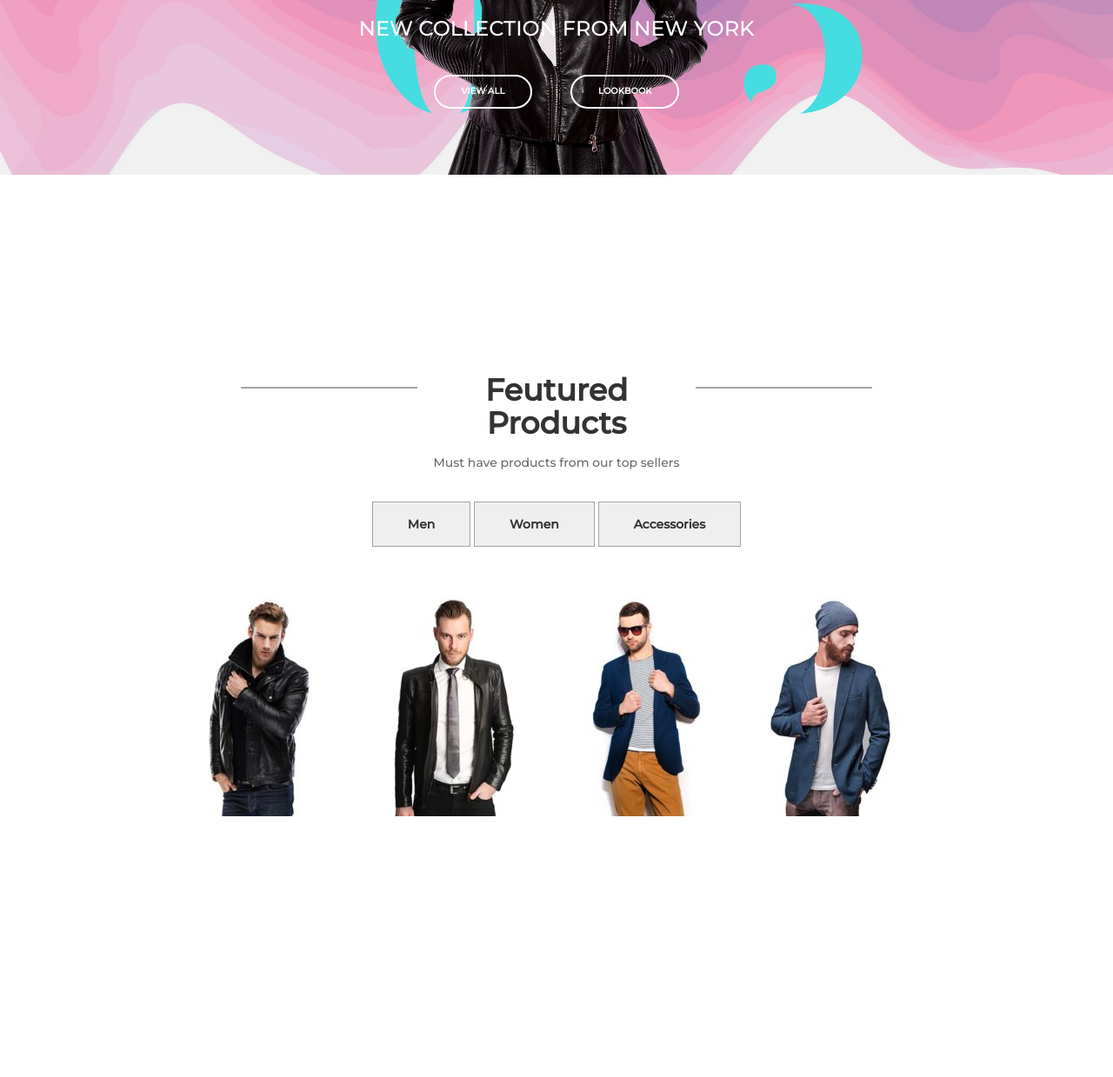
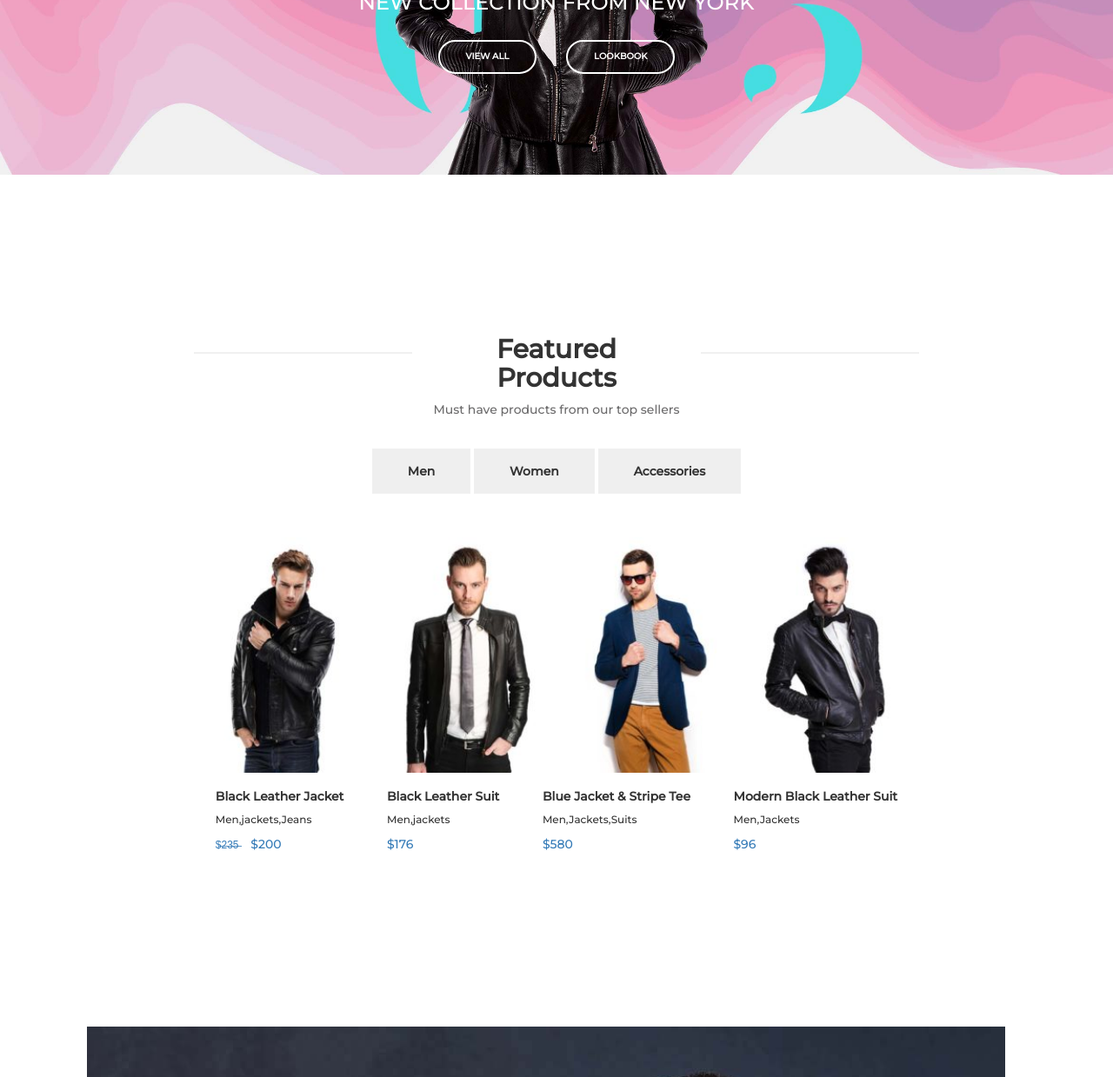
Before and after one commit to edoardoascanio/proj-html-vuejs, a website: page index.html in a window 1280 px wide. Shown: the part 488-1727 px from the top of the page at 87% size. Drawn offline with nearby package versions, Linux system fonts and the light colour scheme.

Commit message:
add photo-reel

```diff
--- a/index.html
+++ b/index.html
@@ -46,7 +46,8 @@
                     </div>
 
                     <div class="navbar-header">
-                        <button type="button" class="navbar-toggle collapsed" data-toggle="collapse" data-target="#bs-example-navbar-collapse-1" aria-expanded="false">
+                        <button type="button" class="navbar-toggle collapsed" data-toggle="collapse"
+                            data-target="#bs-example-navbar-collapse-1" aria-expanded="false">
                             <span class="sr-only">Toggle navigation</span>
                             <span class="icon-bar"></span>
                             <span class="icon-bar"></span>
@@ -108,9 +109,11 @@
 
         <section class="section-1">
             <div class="container">
+
+                <div class="sect-1-top">
                     <div class="title">
                         <hr>
-                    <h3>Feutured Products</h3>
+                        <h3>Featured Products</h3>
                         <hr>
                     </div>
 
@@ -121,39 +124,58 @@
                         <button>Women</button>
                         <button>Accessories</button>
                     </div>
+                </div>
 
                 <div class="sect-1-img">
                     <img src="imgs/black_elegant_leather_jacket-200x260.jpg" alt="">
-                    <h5></h5>
-                    <p></p>
-                    <a href="#"></a>
-
-
 
                     <img src="imgs/black_leather_suit-200x260.jpg" alt="">
-                    <h5></h5>
-                    <p></p>
-                    <a href="#"></a>
-
-
 
                     <img src="/imgs/blue_jacket_and_white_stripe_tee-200x260.jpg" alt="">
-                    <h5></h5>
-                    <p></p>
-                    <a href="#"></a>
 
-
-
-                    <img src="imgs/blue_leather_jacket-200x260.jpg" alt="">
-                    <h5></h5>
-                    <p></p>
-                    <a href="#"></a>
+                    <img src="imgs/modern_black_leather_suit-200x260.jpg" alt="">
                 </div>
 
+                <div class="caption">
+                    <div class="text">
+                        <h5>Black Leather Jacket</h5>
+                        <p>Men,jackets,Jeans</p>
+                        <div>
+                            <a id="price" href="#">$̶2̶3̶5̶</a>
+                            <a href="#">$200</a>
+                        </div>
+                    </div>
+
+                    <div class="text">
+                        <h5>Black Leather Suit</h5>
+                        <p>Men,jackets</p>
+                        <a href="#">$176</a>
+                    </div>
+
+                    <div class="text">
+                        <h5>Blue Jacket & Stripe Tee</h5>
+                        <p>Men,Jackets,Suits</p>
+                        <a href="#">$580</a>
+                    </div>
+
+                    <div class="text">
+                        <h5>Modern Black Leather Suit</h5>
+                        <p>Men,Jackets</p>
+                        <a href="#">$96</a>
+                    </div>
+                </div>
             </div>
         </section>
 
-        <section></section>
+        <section class="section-2">
+
+            <div class="photo-reel">
+                <img src="imgs/winter_collection_bg.jpg" alt="">
+                <img src="imgs/spring_collection_bg.jpg" alt="">
+                <img src="imgs/autumn_collection_bg.jpg" alt="">
+            </div>
+
+        </section>
         <section></section>
         <section></section>
         <section></section>
--- a/partials/_common.scss
+++ b/partials/_common.scss
@@ -6,7 +6,7 @@
 }
 
 .container{
-    width: 70%;
+    width: 80%;
     margin: auto;
 }
 
--- a/partials/_header.scss
+++ b/partials/_header.scss
@@ -46,7 +46,7 @@
     img{
         justify-self:center;
         width: 50%;
-        margin-right: $size * 8;
+        margin-right: $size * 15;
     }
 
     span{
--- /dev/null
+++ b/partials/_hero.scss
@@ -0,0 +1,33 @@
+.hero{
+    display: flex;
+    flex-direction: column;
+    background-image: url("/imgs/home1_slide_three_bg_2.jpg");
+    background-size: 100%;
+    background-repeat: no-repeat;
+    text-align: center;
+    color: $whitetext;
+
+    h1,h3,button{
+        margin: $size * 3;
+    }
+
+    h1{
+        font-size: $size * 14;
+        margin-top: $size * 16;
+
+    }
+
+    button{
+        padding: $size * 2  $size * 6;
+        background-color: transparent;
+        border: 2px solid $whitetext;
+        border-radius: $size * 4;
+        margin-bottom: $size * 20;
+        font-size: $size * 2;
+        font-weight: 600;
+
+        &:hover{
+            background-color: $btnHover1;
+        }
+    }
+}
--- /dev/null
+++ b/partials/_section-1.scss
@@ -0,0 +1,76 @@
+.section-1{
+    display: flex;
+
+    .title{
+        display: flex;
+        flex-direction: row;
+        justify-content: center;
+
+        h3{
+            font-size: $size * 6;
+            font-weight: bold;
+            margin: 0 $size*5 ;
+        }
+
+        hr{
+            width: 30%;
+            background-color: $thirdColor;
+            border: 1px solid $thirdColor;
+        }
+    }
+
+    .sect-1-top{
+        text-align: center;
+
+        p{
+            color: $secondaryColor;
+            margin: $size * 2;
+        }
+
+        button{
+            margin-top: $size * 5;
+            padding: $size * 3  $size * 8;
+            border-radius: 0;
+            font-weight: 600;
+            border: 1px solid $thirdColor;
+
+            &:hover {
+                background-color: $whitetext;
+            }
+        }
+    }
+
+    .sect-1-img{
+        display: flex;
+        flex-direction: row;
+        margin-top:  $size * 10;
+
+        img{
+            flex-grow: 1;
+            flex-wrap: wrap;
+        }
+    }
+
+    .caption{
+        display: flex;
+        flex-direction: row;
+        justify-content: space-around;
+
+        .text{
+           margin-top: $size*2;
+
+           h5{
+               font-weight: bold;
+            }
+
+            p{
+                font-size: 12px;
+            }
+
+            #price{
+                font-size: 12px;
+                margin-right: $size * 2;
+            }
+        }
+    }
+}
--- a/src/style.scss
+++ b/src/style.scss
@@ -1,88 +1,5 @@
 @import "/partials/variables";
 @import "/partials/common";
 @import "/partials/header";
-
-
-.hero{
-    display: flex;
-    flex-direction: column;
-    background-image: url("/imgs/home1_slide_three_bg_2.jpg");
-    background-size: 100%;
-    background-repeat: no-repeat;
-    text-align: center;
-    color: $whitetext;
-
-    h1,h3,button{
-        margin: $size * 4;
-    }
-
-    h1{
-        font-size: $size * 14;
-        margin-top: $size * 20;
-
-    }
-
-    button{
-        padding: $size * 2  $size * 6;
-        background-color: transparent;
-        border: 2px solid $whitetext;
-        border-radius: $size * 4;
-        margin-bottom: $size * 20;
-        font-size: $size * 2;
-        font-weight: 600;
-
-        &:hover{
-            background-color: $btnHover1;
-        }
-    }
-}
-
-.section-1{
-    display: flex;
-    text-align: center;
-
-    .title{
-        display: flex;
-        flex-direction: row;
-        justify-content: center;
-
-        h3{
-            font-size: $size * 7;
-            font-weight: 800;
-            margin: $size ;
-        }
-
-        hr{
-            width: 30%;
-            border: 1px solid $greyDecoration;
-        }
-    }
-
-    p{
-        color: $secondaryColor;
-        margin: $size * 2;
-    }
-
-    button{
-        margin-top: $size * 5;
-        padding: $size * 3  $size * 8;
-        border-radius: 0;
-        font-weight: 600;
-        border: 1px solid $greyDecoration;
-
-        &:hover {
-            background-color: $whitetext;
-        }
-    }
-
-    .sect-1-img{
-        margin-top:  $size * 10;
-        display: flex;
-        flex-direction: row;
-        justify-content: center;
-
-        img{
-            width: 40%;
-        }
-    }
-}
+@import "/partials/hero";
+@import "/partials/section-1";
```
Also changed, not shown: dist/style.css. Lines whose indentation alone changed are shown as unchanged.
